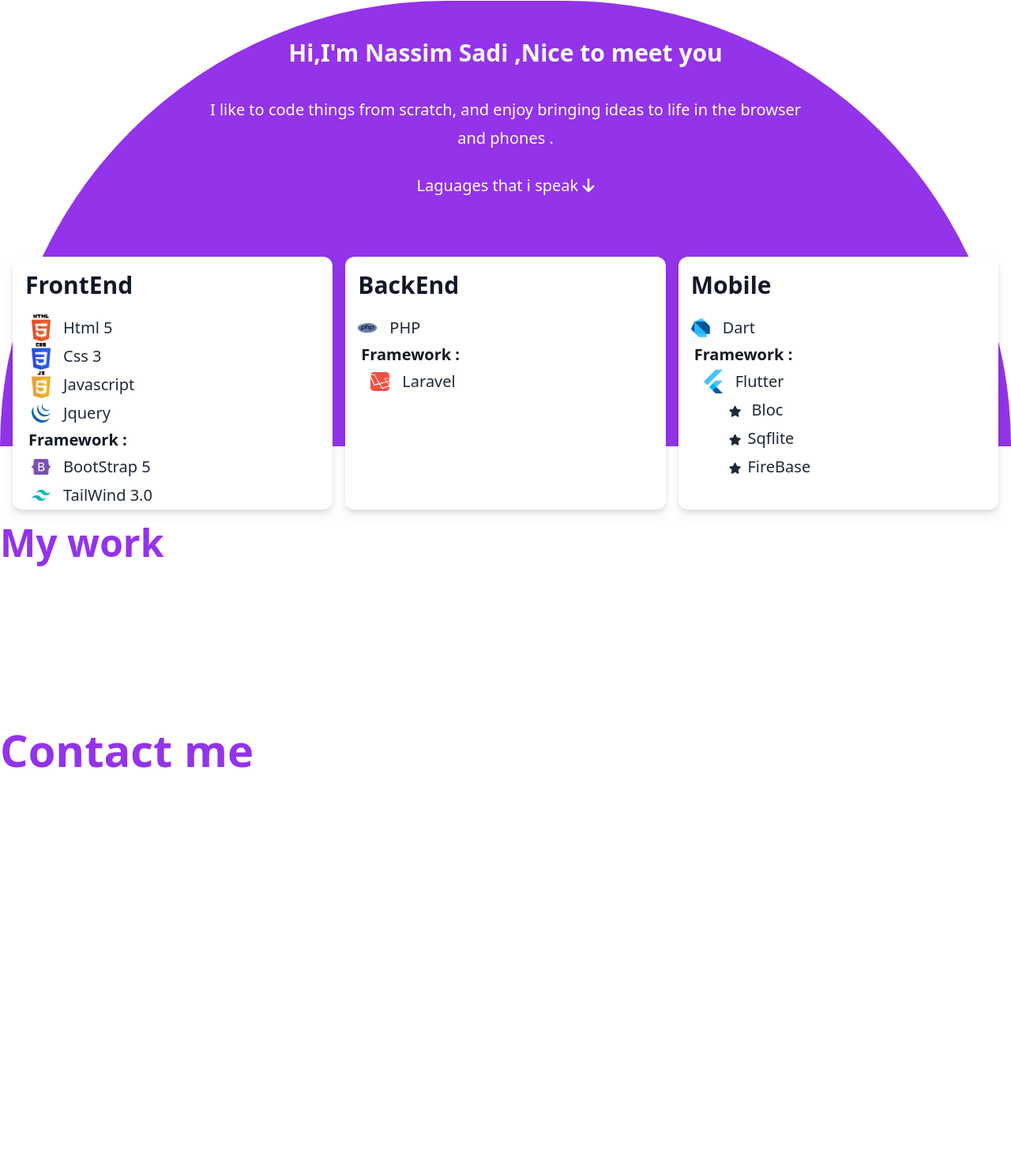
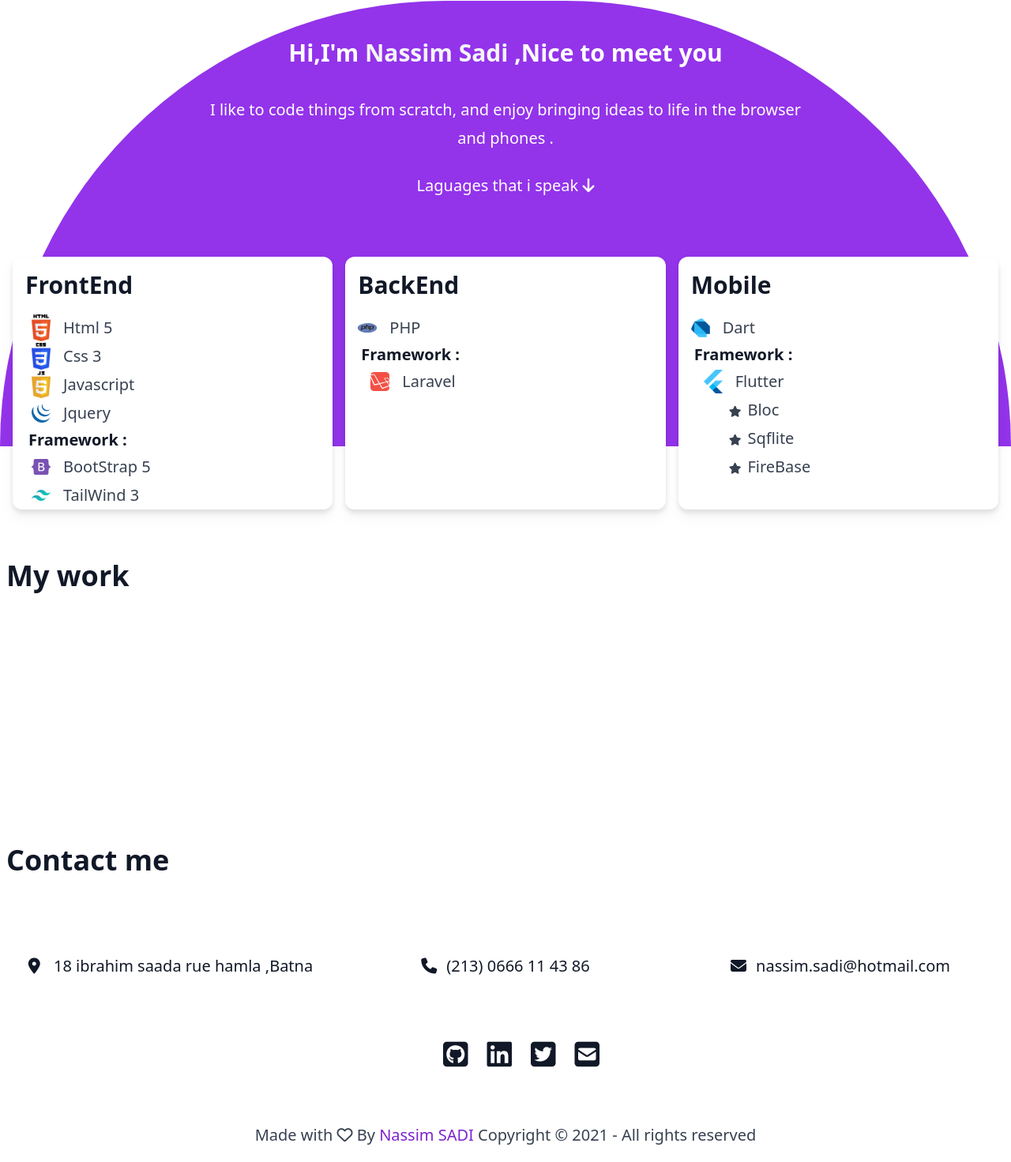
Before and after one commit to Nassim-sadi/Portfolio, a website: page index.html in a window 1280 px wide. Shown: the part 799-2270 px from the top of the page at 79% size. Before the commit the page ends 1786 px from the top, so only its background shows below. Drawn offline with Linux system fonts and the light colour scheme.

Commit message:
added footer

```diff
--- a/index.html
+++ b/index.html
@@ -13,20 +13,11 @@
       crossorigin="anonymous"
     ></script>
   </head>
+
   <body class="dark:bg-neutral-800 bg-white">
     <header>
       <div
-        class="
-          w-full
-          bg-transparent
-          fixed
-          navparent
-          transition-colors
-          dark:text-gray-100 dark:bg-neutral-800
-          shadow-gray-300
-          dark:shadow-purple-400
-          z-10
-        "
+        class="w-full bg-transparent fixed navparent transition-colors dark:text-gray-100 dark:bg-neutral-800 shadow-gray-300 dark:shadow-purple-400 z-10"
       >
         <div class="max-w-screen-xl mx-auto px-2 md:px-4">
           <div class="flex justify-between">
@@ -35,14 +26,7 @@
               <div>
                 <a
                   href="#"
-                  class="
-                    flex
-                    items-center
-                    py-4
-                    pr-2
-                    text-gray-700 text-xl
-                    dark:text-gray-100
-                  "
+                  class="flex items-center py-4 pr-2 text-gray-700 text-xl dark:text-gray-100"
                   onclick="top_function()"
                 >
                   <img src="dist/img/logo.png" alt="Nav_logo" class="h-12" />
@@ -56,18 +40,7 @@
             <!-- secondary nav -->
             <div class="flex items-center space-x-1">
               <a
-                class="
-                  hidden
-                  md:block
-                  py-2
-                  px-3
-                  hover:bg-purple-300
-                  text-purple-900
-                  hover:text-purple-800
-                  rounded
-                  transition
-                  duration-300
-                "
+                class="hidden md:block py-2 px-3 hover:bg-purple-300 text-purple-900 hover:text-purple-800 rounded transition duration-300"
                 id="darkmode"
                 href="javascript:void(0)"
               >
@@ -75,19 +48,7 @@
               </a>
               <a
                 href="https://drive.google.com/file/d/15NtIz8lrbgRdIhZGGXq1bKpz8EOTKElf/view?usp=sharing"
-                class="
-                  py-2
-                  px-3
-                  border-2 border-purple-400
-                  hover:bg-purple-300
-                  text-purple-900
-                  hover:text-purple-800 hover:dark:text-purple-900
-                  dark:text-purple-300
-                  rounded
-                  transition
-                  duration-300
-                  sm:text-sm
-                "
+                class="py-2 px-3 border-2 border-purple-400 hover:bg-purple-300 text-purple-900 hover:text-purple-800 hover:dark:text-purple-900 dark:text-purple-300 rounded transition duration-300 sm:text-sm"
                 target="_blank"
               >
                 <div class="flex items-center">
@@ -97,39 +58,17 @@
               <a
                 href="https://github.com/Nassim-sadi"
                 target="_blank"
-                class="
-                  hidden
-                  md:block
-                  py-2
-                  px-4
-                  text-gray-700
-                  dark:text-gray-50
-                  hover:text-purple-600 hover:bg-purple-200
-                  rounded
-                  transition-colors
-                  duration-300
-                "
+                class="hidden md:block py-2 px-4 text-gray-700 dark:text-gray-50 hover:text-purple-600 hover:bg-purple-300 rounded transition-colors duration-300"
               >
                 <div class="flex items-center">
                   <i class="fa fa-github-square text-xl pr-1"></i>
                   GitHub
-                </div></a
-              >
+                </div>
+              </a>
               <a
                 href="https://www.linkedin.com/in/nassim-sadi-22587b156/"
                 target="_blank"
-                class="
-                  hidden
-                  md:block
-                  py-2
-                  px-4
-                  text-gray-700
-                  dark:text-gray-50
-                  hover:text-purple-600 hover:bg-purple-200
-                  rounded
-                  transition-colors
-                  duration-300
-                "
+                class="hidden md:block py-2 px-4 text-gray-700 dark:text-gray-50 hover:text-purple-600 hover:bg-purple-300 rounded transition-colors duration-300"
               >
                 <div class="flex items-center">
                   <i class="fa fa-linkedin-square text-xl pr-1"></i> LinkedIn
@@ -152,19 +91,7 @@
         <div id="myNav" class="overlay bg-purple-900/30 w-0">
           <div class="mobile-menu overlay-content">
             <a
-              class="
-                block
-                py-2
-                px-3
-                hover:bg-purple-300
-                text-purple-900
-                hover:text-purple-800
-                rounded
-                transition-colors
-                duration-300
-                w-10/12
-                m-auto
-              "
+              class="block py-2 px-3 hover:bg-purple-300 text-purple-900 hover:text-purple-800 rounded transition-colors duration-300 w-10/12 m-auto"
               id="darkmodemobile"
               href="javascript:void(0)"
             >
@@ -173,91 +100,34 @@
 
             <a
               href="#mywork"
-              class="
-                block
-                py-2.5
-                px-4
-                text-sm
-                hover:text-purple-600 hover:bg-purple-200
-                rounded
-                transition-colors
-                duration-300
-                h-12
-                w-10/12
-                m-auto
-              "
+              class="block py-2.5 px-4 text-sm hover:text-purple-600 hover:bg-purple-200 rounded transition-colors duration-300 h-12 w-10/12 m-auto"
             >
               My work
             </a>
             <a
               href="#myskills"
-              class="
-                block
-                py-2.5
-                px-4
-                text-sm
-                hover:text-purple-600 hover:bg-purple-200
-                rounded
-                transition-colors
-                duration-300
-                h-12
-                w-10/12
-                m-auto
-              "
+              class="block py-2.5 px-4 text-sm hover:text-purple-600 hover:bg-purple-200 rounded transition-colors duration-300 h-12 w-10/12 m-auto"
             >
               My skills
             </a>
             <a
               href="https://github.com/Nassim-sadi"
               target="_blank"
-              class="
-                block
-                py-2.5
-                px-4
-                text-sm
-                hover:text-purple-600 hover:bg-purple-200
-                rounded
-                transition-colors
-                duration-300
-                w-10/12
-                m-auto
-              "
+              class="block py-2.5 px-4 text-sm hover:text-purple-600 hover:bg-purple-200 rounded transition-colors duration-300 w-10/12 m-auto"
             >
               <i class="fa fa-github-square text-3xl pr-1"></i> GitHub
             </a>
             <a
               target="_blank"
               href="https://www.linkedin.com/in/nassim-sadi-22587b156/"
-              class="
-                block
-                py-2.5
-                px-4
-                text-sm
-                hover:text-purple-600 hover:bg-purple-200
-                rounded
-                transition-colors
-                duration-300
-                w-10/12
-                m-auto
-              "
+              class="block py-2.5 px-4 text-sm hover:text-purple-600 hover:bg-purple-200 rounded transition-colors duration-300 w-10/12 m-auto"
             >
               <i class="fa fa-linkedin-square text-3xl pr-1"></i> LinkedIn
             </a>
             <a
               target="_blank"
               href="mailto:nassim.sadi@hotmail.com"
-              class="
-                block
-                py-2.5
-                px-4
-                text-sm
-                hover:text-purple-600 hover:bg-purple-200
-                rounded
-                transition-colors
-                duration-300
-                w-10/12
-                m-auto
-              "
+              class="block py-2.5 px-4 text-sm hover:text-purple-600 hover:bg-purple-200 rounded transition-colors duration-300 w-10/12 m-auto"
             >
               <i class="fa fa-envelope-square text-3xl pr-1"></i> Mail Me
             </a>
@@ -269,54 +139,34 @@
       value="to Top"
       type="button"
       title="to top"
-      class="
-        totop
-        fixed
-        bg-purple-500
-        h-8
-        bottom-4
-        right-6
-        lg:right-16 lg:bottom-12
-        rounded-full
-        px-4
-        shadow-lg shadow-purple-600/50
-        opacity-0
-        transition-opacity
-        z-10
-      "
+      class="totop fixed bg-purple-500 h-8 bottom-4 right-6 lg:right-16 lg:bottom-12 rounded-full px-4 shadow-lg shadow-purple-600/50 opacity-0 transition-opacity z-10"
       onclick="top_function()"
     />
 
     <div class="w-full h-screen relative text-gray-800 dark:text-gray-100">
       <div
         id="who"
-        class="
-          prose prose-xl
-          max-w-screen-2xl
-          px-2
-          md:px-0
-          scroll-m-12
-          absolute
-          top-1/4
-          md:top-1/3
-          m-auto
-          text-center
-          align-middle
-          right-0
-          left-0
-        "
+        class="prose prose-xl max-w-screen-2xl px-2 md:px-0 absolute top-1/4 md:top-[45%] m-auto text-center align-middle right-0 left-0"
       >
         <h1 class="text-purple-600 dark:text-purple-500 mb-44">
           I build Extraordinary Web Sites and Mobile Applications
         </h1>
+
+        <!-- ... -->
+      </div>
+      <div
+        id="who"
+        class="prose prose-xl max-w-screen-2xl md:px-0 absolute bottom-[10%] m-auto text-center align-middle right-0 left-0"
+      >
         <a
-          class="underline decoration-purple-500 dark:text-white"
+          class="pt-12 underline decoration-purple-500 dark:text-white"
           id="scrollDown"
           href="javascript:void(0)"
         >
           Scroll down
           <i class="fa fa-arrow-circle-down animate-bounce"></i>
         </a>
+
         <!-- ... -->
       </div>
     </div>
@@ -324,26 +174,10 @@
     <div class="max-w-full bg-purple-600 rounded-t-full mb-24">
       <div
         id="myskills"
-        class="
-          prose prose-xl
-          max-w-screen-2xl
-          m-auto
-          dark:prose-invert
-          px-2
-          md:px-0
-          scroll-m-12
-          text-gray-800
-          dark:text-gray-100
-        "
+        class="prose prose-xl max-w-screen-2xl m-auto dark:prose-invert px-2 md:px-0 scroll-m-12"
       >
         <div
-          class="
-            prose prose-xl
-            max-w-screen-xl
-            text-white text-center
-            py-12
-            m-auto
-          "
+          class="prose prose-xl max-w-screen-xl text-white text-center py-12 m-auto"
         >
           <p class="font-semibold text-3xl px-24 md:px-64">
             Hi,I'm <span class="text-gray-100">Nassim Sadi</span> ,Nice to meet
@@ -356,28 +190,10 @@
           <p>Laguages that i speak <i class="fa fa-arrow-down"></i></p>
         </div>
         <div
-          class="
-            grid
-            h-fit
-            gap-4
-            grid-cols-1
-            lg:grid-cols-3
-            max-w-screen-2xl
-            mx-auto
-            my-6
-            px-4
-          "
+          class="grid h-fit gap-4 grid-cols-1 lg:grid-cols-3 max-w-screen-2xl mx-auto my-6 px-4"
         >
           <div
-            class="
-              h-80
-              lg:-mb-20
-              rounded-xl
-              bg-white
-              dark:bg-neutral-800
-              drop-shadow-lg
-              dark:shadow-purple-500
-            "
+            class="h-80 lg:-mb-20 rounded-xl bg-white dark:bg-neutral-800 drop-shadow-lg dark:border-2 dark:border-purple-600"
           >
             <h3 class="m-4">FrontEnd</h3>
             <div class="flex items-center">
@@ -427,20 +243,12 @@
                 alt="logo"
                 class="w-6 my-0 ml-6 mr-4"
               />
-              <p class="my-0">TailWind 3.0</p>
+              <p class="my-0">TailWind 3</p>
             </div>
           </div>
 
           <div
-            class="
-              dark:bg-neutral-800
-              drop-shadow-lg
-              dark:shadow-purple-500
-              h-80
-              lg:-mb-20
-              bg-white
-              rounded-xl
-            "
+            class="dark:bg-neutral-800 drop-shadow-lg dark:border-2 dark:border-purple-600 h-80 lg:-mb-20 bg-white rounded-xl"
           >
             <h3 class="m-4">BackEnd</h3>
             <div class="flex items-center">
@@ -462,15 +270,7 @@
             </div>
           </div>
           <div
-            class="
-              dark:bg-neutral-800
-              drop-shadow-lg
-              dark:shadow-purple-500
-              h-80
-              lg:-mb-20
-              bg-white
-              rounded-xl
-            "
+            class="dark:bg-neutral-800 drop-shadow-lg dark:border-2 dark:border-purple-600 h-80 lg:-mb-20 bg-white rounded-xl"
           >
             <h3 class="m-4">Mobile</h3>
             <div class="flex items-center">
@@ -491,7 +291,7 @@
               <p class="my-0">Flutter</p>
             </div>
             <div class="mx-16">
-              <p class="my-0"><i class="fa fa-star text-sm mr-2"></i> Bloc</p>
+              <p class="my-0"><i class="fa fa-star text-sm mr-2"></i>Bloc</p>
               <p class="my-0"><i class="fa fa-star text-sm mr-2"></i>Sqflite</p>
               <p class="my-0">
                 <i class="fa fa-star text-sm mr-2"></i>FireBase
@@ -504,40 +304,90 @@
     </div>
     <div
       id="mywork"
-      class="
-        prose prose-2xl
-        max-w-screen-2xl
-        text-left
-        mx-auto
-        px-2
-        md:px-0
-        scroll-m-12
-        text-gray-800
-        dark:text-gray-100
-      "
+      class="prose prose-xl dark:prose-invert max-w-screen-xl my-16 py-12 text-left mx-auto px-2 scroll-m-12 dark:text-gray-100"
     >
-      <h2 class="text-purple-600 dark:text-purple-500 mb-52">My work</h2>
+      <h2 class="mb-52">My work</h2>
       <!-- ... -->
     </div>
+    <footer class="max-w-full">
+      <div
+        id="contactme"
+        class="prose prose-xl dark:prose-invert max-w-screen-xl mx-auto text-left px-2 scroll-m-12"
+      >
+        <h2>Contact me</h2>
+        <div class="grid grid-cols-1 md:grid-cols-3 text-center py-16 gap-2">
+          <div class="text-gray-900">
+            <a
+              class="no-underline hover:text-purple-700 hover:underline duration-200 transition"
+              href="javascript:void(0)"
+            >
+              <i class="fa fa-map-marker mr-3"></i>
+              18 ibrahim saada rue hamla ,Batna</a
+            >
+          </div>
+          <div>
+            <a
+              href="tel:0666114386"
+              class="no-underline hover:text-purple-700 hover:underline duration-200 transition"
+            >
+              <i class="fa fa-phone mr-3"></i>(213) 0666 11 43 86</a
+            >
+          </div>
+          <div>
+            <a
+              class="no-underline hover:text-purple-700 hover:underline duration-200 transition"
+              href="mailto:nassim.sadi@hotmail.com"
+              target="_blank"
+            >
+              <i class="fa fa-envelope mr-3"></i>nassim.sadi@hotmail.com</a
+            >
+          </div>
+        </div>
+        <ul
+          class="flex list-none m-auto space-x-4 items-center justify-center hover:text-gray-900"
+        >
+          <li>
+            <a href="https://github.com/Nassim-sadi" target="_blank">
+              <i
+                class="fa fa-github-square text-4xl hover:scale-110 hover:text-gray-800 duration-200 dark:hover:text-purple-700"
+              ></i>
+            </a>
+          </li>
+          <li>
+            <a
+              href="https://www.linkedin.com/in/nassim-sadi-22587b156/"
+              target="_blank"
+            >
+              <i
+                class="fa fa-linkedin-square text-4xl hover:scale-110 hover:text-gray-800 duration-200 dark:hover:text-purple-700"
+              ></i
+            ></a>
+          </li>
 
-    <div
-      id="contactme"
-      class="
-        prose prose-xl
-        max-w-screen-2xl
-        mx-auto
-        text-left
-        px-2
-        md:px-0
-        scroll-m-12
-        text-gray-800
-        dark:text-gray-100
-      "
-    >
-      <h1 class="text-purple-600 dark:text-purple-500">Contact me</h1>
+          <li>
+            <a href="https://twitter.com/Nassimsadi4" target="_blank">
+              <i
+                class="fa fa-twitter-square text-4xl hover:scale-110 hover:text-gray-800 duration-200 dark:hover:text-purple-700"
+              ></i
+            ></a>
+          </li>
 
-      <!-- ... -->
-    </div>
+          <li>
+            <a href="mailto:nassim.sadi@hotmail.com" target="_blank">
+              <i
+                class="fa fa-envelope-square text-4xl hover:scale-110 hover:text-gray-800 duration-200 dark:hover:text-purple-700"
+              ></i
+            ></a>
+          </li>
+        </ul>
+        <p class="text-center mt-12 mb-4">
+          Made with <i class="fa fa-heart-o"></i> By
+          <span class="text-purple-700"> Nassim SADI </span> Copyright © 2021 -
+          All rights reserved
+        </p>
+        <!-- ... -->
+      </div>
+    </footer>
 
     <script src="dist/script/jquery-3.6.0.min.js"></script>
     <script src="dist/script/script.js"></script>
```
Also changed, not shown: dist/css/output.css, dist/script/script.js.
